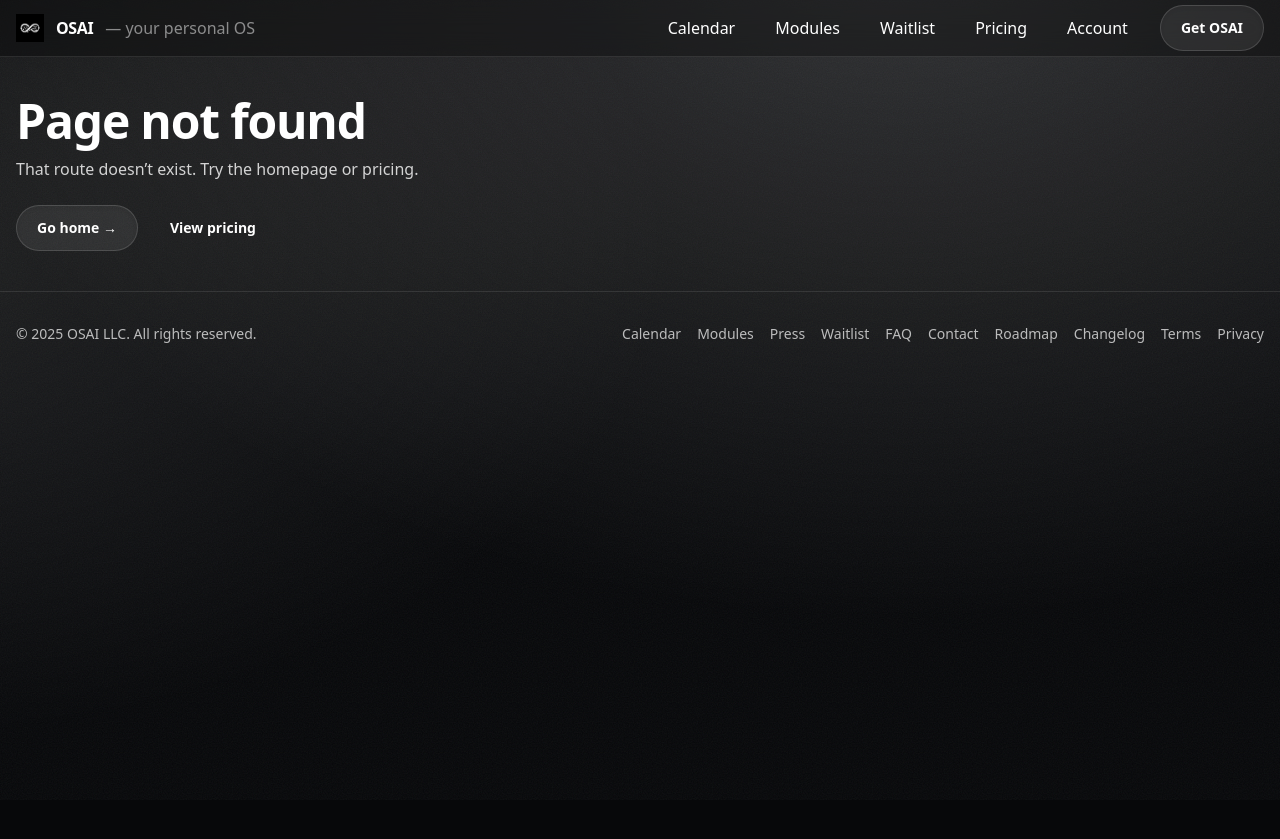
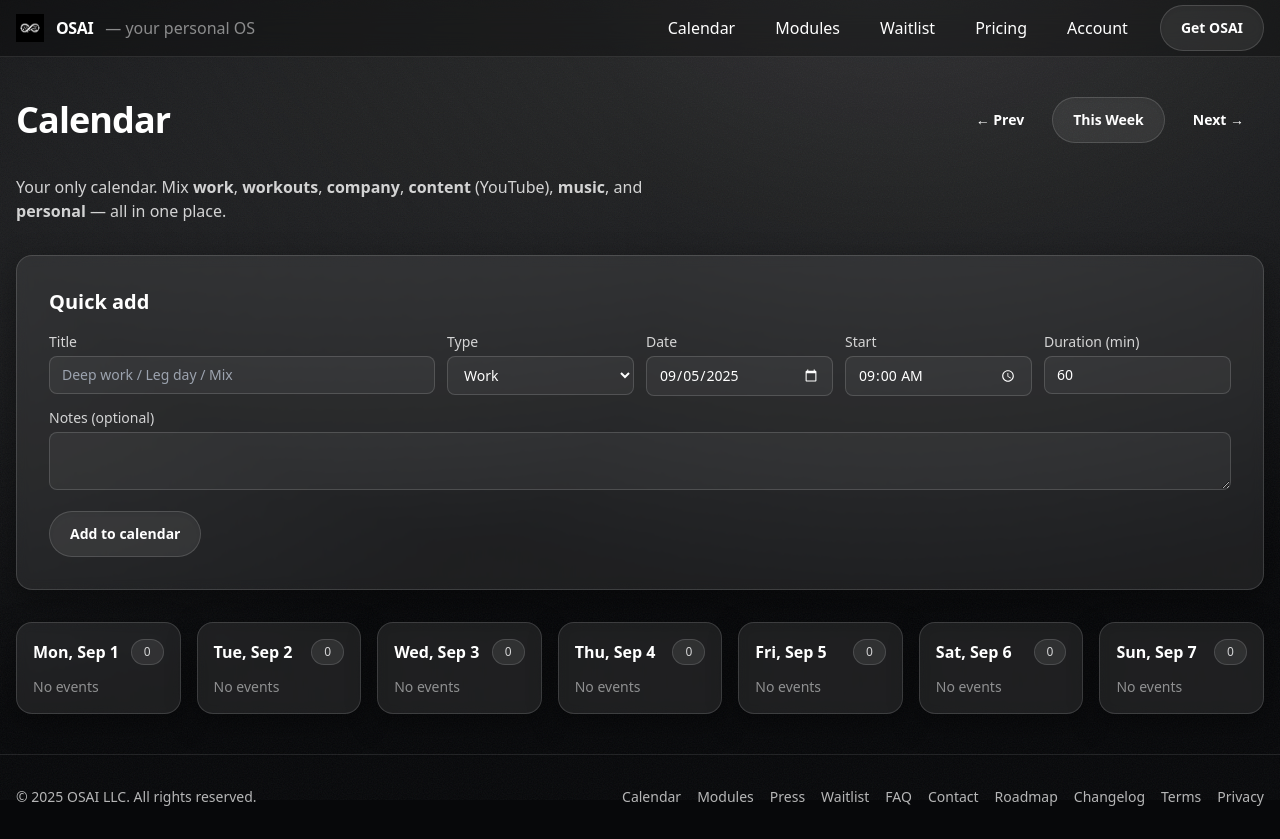
Before and after one commit to MasonIllies/OSAI, a Next.js app in the folder osai-mvp/: page /calendar in a window 1280 px wide. Before the commit this address had no page. Before the commit the page ends 800 px from the top, so only its background shows below. Built offline with nearby package versions, Linux system fonts and the light colour scheme.

Commit message:
Create page.tsx

```diff
--- /dev/null
+++ b/osai-mvp/app/calendar/page.tsx
@@ -0,0 +1,227 @@
+"use client";
+
+import { useEffect, useMemo, useState } from "react";
+
+/**
+ * OSAI Weekly Calendar (no external deps)
+ * - Single source of truth for everything (work, workout, company, content, music, personal)
+ * - LocalStorage persistence
+ * - Week navigation (Mon–Sun), quick-add form
+ */
+
+type ID = string;
+type CalType = "work" | "workout" | "company" | "content" | "music" | "personal";
+
+type CalEvent = {
+  id: ID;
+  title: string;
+  type: CalType;
+  startISO: string; // local time converted to ISO
+  endISO: string;
+  notes?: string;
+};
+
+type CalStore = { events: CalEvent[] };
+
+const CAL_KEY = "osai_calendar_v1";
+
+/* ------------------ Utilities ------------------ */
+const DAY_MS = 24 * 60 * 60 * 1000;
+
+function uid(): ID {
+  return Math.random().toString(36).slice(2) + Date.now().toString(36);
+}
+
+function startOfWeek(d = new Date()): Date {
+  const x = new Date(d);
+  const day = (x.getDay() + 6) % 7; // Mon=0
+  x.setHours(0, 0, 0, 0);
+  return new Date(x.getTime() - day * DAY_MS);
+}
+function addDays(d: Date, days: number): Date {
+  const x = new Date(d);
+  x.setDate(x.getDate() + days);
+  return x;
+}
+function toISOLocal(date: Date, timeHHMM: string): string {
+  const [hh, mm] = timeHHMM.split(":").map((n) => parseInt(n || "0", 10));
+  const d = new Date(date);
+  d.setHours(hh, mm, 0, 0);
+  return d.toISOString();
+}
+function fmtDay(d: Date) {
+  return d.toLocaleDateString(undefined, { weekday: "short", month: "short", day: "numeric" });
+}
+function fmtTime(iso: string) {
+  return new Date(iso).toLocaleTimeString(undefined, { hour: "2-digit", minute: "2-digit" });
+}
+
+function loadStore(): CalStore {
+  try {
+    const raw = localStorage.getItem(CAL_KEY);
+    if (!raw) return { events: [] };
+    const parsed = JSON.parse(raw) as CalStore;
+    if (!parsed.events) parsed.events = [];
+    return parsed;
+  } catch {
+    return { events: [] };
+  }
+}
+
+function saveStore(store: CalStore) {
+  localStorage.setItem(CAL_KEY, JSON.stringify(store));
+}
+
+/* ------------------ Component ------------------ */
+export default function CalendarPage() {
+  const [store, setStore] = useState<CalStore>({ events: [] });
+  const [weekStart, setWeekStart] = useState<Date>(startOfWeek());
+
+  // Quick-add state
+  const [title, setTitle] = useState("");
+  const [type, setType] = useState<CalType>("work");
+  const [date, setDate] = useState<string>(() => new Date().toISOString().slice(0, 10));
+  const [start, setStart] = useState("09:00");
+  const [duration, setDuration] = useState<number>(60); // minutes
+  const [notes, setNotes] = useState("");
+
+  useEffect(() => setStore(loadStore()), []);
+  useEffect(() => saveStore(store), [store]);
+
+  const days = useMemo(() => Array.from({ length: 7 }, (_, i) => addDays(weekStart, i)), [weekStart]);
+
+  function nextWeek() {
+    setWeekStart(addDays(weekStart, 7));
+  }
+  function prevWeek() {
+    setWeekStart(addDays(weekStart, -7));
+  }
+  function todayWeek() {
+    setWeekStart(startOfWeek(new Date()));
+  }
+
+  function addEvent() {
+    if (!title.trim()) return alert("Title required.");
+    const day = new Date(date + "T00:00:00");
+    const startISO = toISOLocal(day, start);
+    const endISO = new Date(new Date(startISO).getTime() + duration * 60000).toISOString();
+    const ev: CalEvent = { id: uid(), title: title.trim(), type, startISO, endISO, notes: notes || undefined };
+    setStore({ events: [...store.events, ev] });
+    setTitle(""); setNotes("");
+  }
+
+  function removeEvent(id: ID) {
+    setStore({ events: store.events.filter((e) => e.id !== id) });
+  }
+
+  function eventsFor(day: Date): CalEvent[] {
+    const ds = day.toISOString().slice(0, 10);
+    return store.events
+      .filter((e) => e.startISO.slice(0, 10) === ds)
+      .sort((a, b) => +new Date(a.startISO) - +new Date(b.startISO));
+  }
+
+  function badgeColor(t: CalType) {
+    switch (t) {
+      case "workout": return "bg-emerald-400/20 text-emerald-300 border-emerald-300/30";
+      case "company": return "bg-sky-400/20 text-sky-300 border-sky-300/30";
+      case "content": return "bg-violet-400/20 text-violet-300 border-violet-300/30";
+      case "music": return "bg-pink-400/20 text-pink-300 border-pink-300/30";
+      case "personal": return "bg-orange-400/20 text-orange-300 border-orange-300/30";
+      default: return "bg-white/10 text-white/80 border-white/20";
+    }
+  }
+
+  return (
+    <section className="space-y-8">
+      <div className="flex items-center justify-between gap-3 flex-wrap">
+        <h1 className="text-4xl font-bold tracking-tight">Calendar</h1>
+        <div className="flex gap-2">
+          <button className="btn-ghost" onClick={prevWeek}>← Prev</button>
+          <button className="btn" onClick={todayWeek}>This Week</button>
+          <button className="btn-ghost" onClick={nextWeek}>Next →</button>
+        </div>
+      </div>
+      <p className="text-white/80 max-w-2xl">
+        Your only calendar. Mix <b>work</b>, <b>workouts</b>, <b>company</b>, <b>content</b> (YouTube), <b>music</b>, and <b>personal</b> — all in one place.
+      </p>
+
+      {/* Quick Add */}
+      <div className="card p-6 md:p-8">
+        <h2 className="text-xl font-semibold">Quick add</h2>
+        <div className="grid md:grid-cols-6 gap-3 mt-4">
+          <label className="md:col-span-2 text-sm">
+            <span className="text-white/80">Title</span>
+            <input value={title} onChange={(e) => setTitle(e.target.value)} placeholder="Deep work / Leg day / Mix" className="w-full mt-1 rounded-lg border border-white/15 bg-white/5 px-3 py-2 text-sm outline-none focus:ring-2 focus:ring-white/30" />
+          </label>
+
+          <label className="text-sm">
+            <span className="text-white/80">Type</span>
+            <select value={type} onChange={(e) => setType(e.target.value as CalType)} className="w-full mt-1 rounded-lg border border-white/15 bg-white/5 px-3 py-2 text-sm outline-none focus:ring-2 focus:ring-white/30">
+              <option value="work">Work</option>
+              <option value="workout">Workout</option>
+              <option value="company">Company</option>
+              <option value="content">Content / YouTube</option>
+              <option value="music">Music</option>
+              <option value="personal">Personal</option>
+            </select>
+          </label>
+
+          <label className="text-sm">
+            <span className="text-white/80">Date</span>
+            <input type="date" value={date} onChange={(e) => setDate(e.target.value)} className="w-full mt-1 rounded-lg border border-white/15 bg-white/5 px-3 py-2 text-sm outline-none focus:ring-2 focus:ring-white/30" />
+          </label>
+
+          <label className="text-sm">
+            <span className="text-white/80">Start</span>
+            <input type="time" value={start} onChange={(e) => setStart(e.target.value)} className="w-full mt-1 rounded-lg border border-white/15 bg-white/5 px-3 py-2 text-sm outline-none focus:ring-2 focus:ring-white/30" />
+          </label>
+
+          <label className="text-sm">
+            <span className="text-white/80">Duration (min)</span>
+            <input type="number" inputMode="numeric" value={duration} onChange={(e) => setDuration(Number(e.target.value))} className="w-full mt-1 rounded-lg border border-white/15 bg-white/5 px-3 py-2 text-sm outline-none focus:ring-2 focus:ring-white/30" />
+          </label>
+        </div>
+
+        <label className="block text-sm mt-3">
+          <span className="text-white/80">Notes (optional)</span>
+          <textarea value={notes} onChange={(e) => setNotes(e.target.value)} rows={2} className="w-full mt-1 rounded-lg border border-white/15 bg-white/5 px-3 py-2 text-sm outline-none focus:ring-2 focus:ring-white/30" />
+        </label>
+
+        <div className="mt-4">
+          <button className="btn" onClick={addEvent}>Add to calendar</button>
+        </div>
+      </div>
+
+      {/* Week Grid */}
+      <div className="grid md:grid-cols-7 gap-4">
+        {days.map((d, idx) => {
+          const dayEvents = eventsFor(d);
+          return (
+            <div key={idx} className="card p-4">
+              <div className="flex items-center justify-between">
+                <div className="font-semibold">{fmtDay(d)}</div>
+                <span className="pill">{dayEvents.length}</span>
+              </div>
+
+              <div className="mt-3 space-y-3">
+                {dayEvents.length === 0 && <div className="text-sm text-white/50">No events</div>}
+
+                {dayEvents.map((ev) => (
+                  <div key={ev.id} className={`rounded-xl border px-3 py-2 ${badgeColor(ev.type)}`}>
+                    <div className="text-xs opacity-80">{fmtTime(ev.startISO)}–{fmtTime(ev.endISO)}</div>
+                    <div className="font-medium">{ev.title}</div>
+                    {ev.notes && <div className="text-xs opacity-80 mt-1">{ev.notes}</div>}
+                    <div className="mt-2">
+                      <button className="btn-ghost text-xs" onClick={() => removeEvent(ev.id)}>Remove</button>
+                    </div>
+                  </div>
+                ))}
+              </div>
+            </div>
+          );
+        })}
+      </div>
+    </section>
+  );
+}
```
